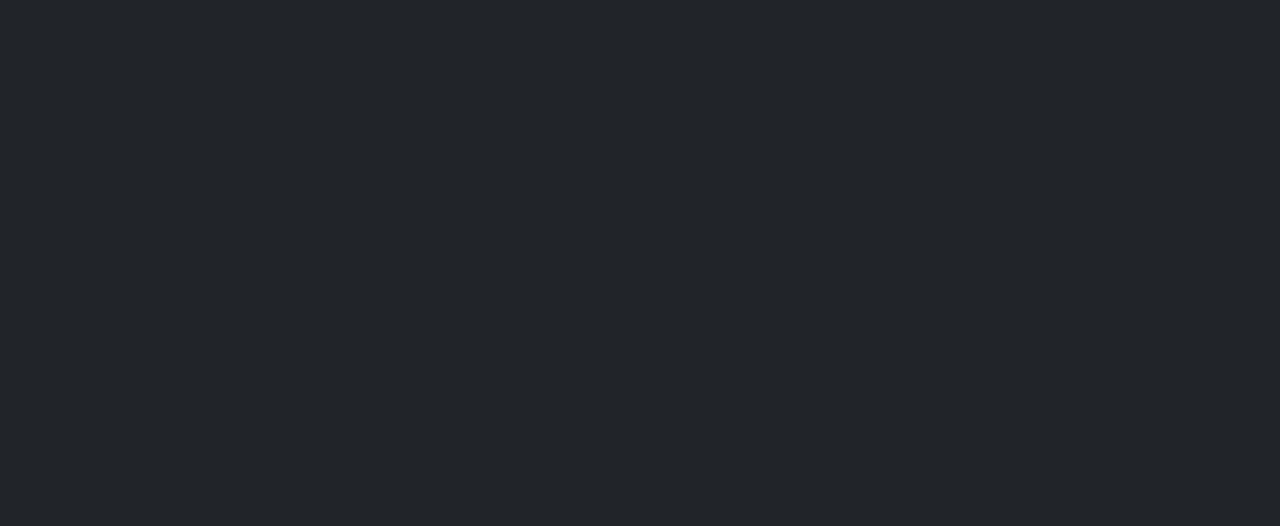
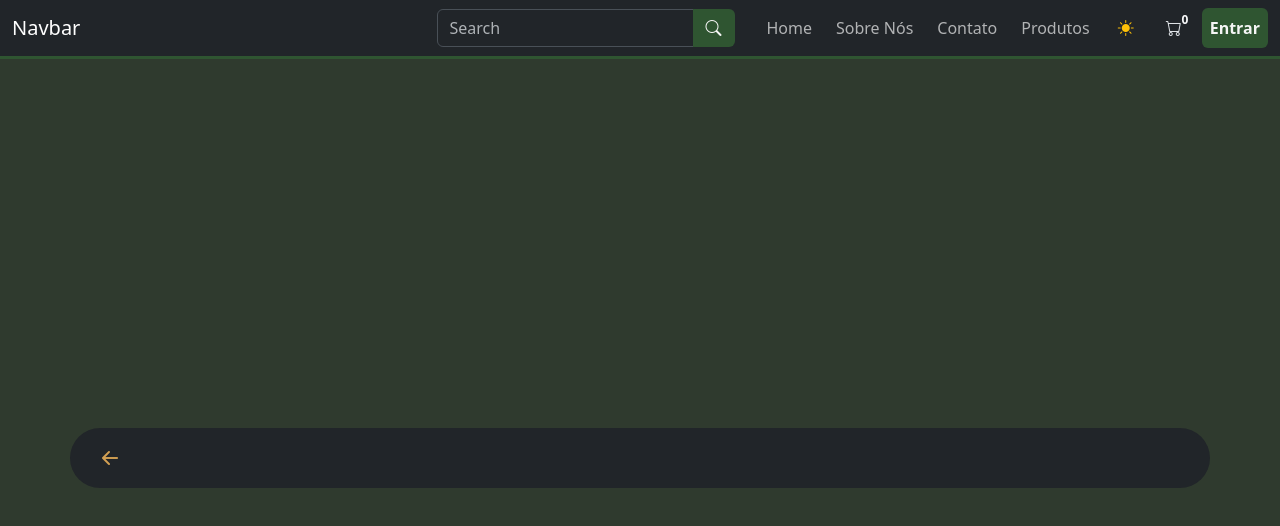
Before and after one commit to Econest-Ecologic/Front-end, a React (Vite) app in the folder Eco-nest/: page /cadastroProduto in a window 1280 px wide. Shown: the top 526 px of the page. Built offline with nearby package versions, Linux system fonts and the light colour scheme.

Commit message:
feature: tela produtos

```diff
--- a/Eco-nest/src/Color.css
+++ b/Eco-nest/src/Color.css
@@ -53,9 +53,14 @@
 .bg-navbar{
   background: var(--bg-navbar);
 }
+.btn-voltar{
+  color: var(--bg-voltar)!important;
+
+}
 
 :root,
 [data-bs-theme=light] {
+  --bg-voltar:rgb(211, 160, 83);
   --bg-navbar: #dbe4d1;
   --bg-eco: #dce6d5;
   --nav-item-active: #13ac64;
--- a/Eco-nest/src/pages/TelaCadastrarProduto.jsx
+++ b/Eco-nest/src/pages/TelaCadastrarProduto.jsx
@@ -1,7 +1,15 @@
+import { Navbar } from "../componente/Navbar"
 export function TelaCadastrarProduto(){
-     return<>
+     return <>
+     <Navbar></Navbar>
+     <main  className="container-fluid bg-eco border-top border-2 eco-border  d-flex justify-content-center align-items-center vh-100 ">
 
+          <div className="container bg-body rounded rounded-5">
+               <button className="btn btn-voltar border-0 fs-2 rounded-2"> <i class="bi bi-arrow-left-short"></i></button>
+          </div>
+     </main>
 
 
      </>
+
 }
```
